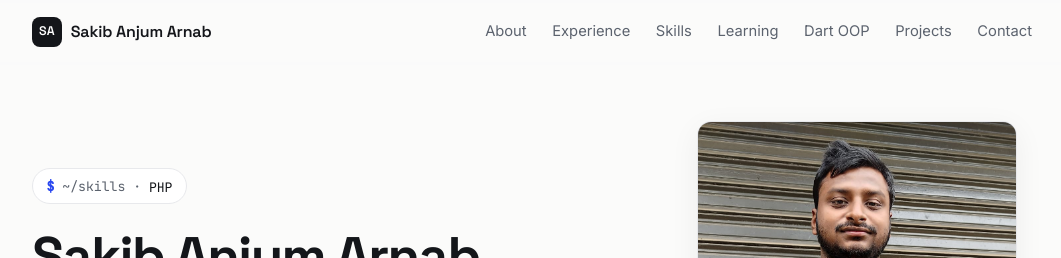
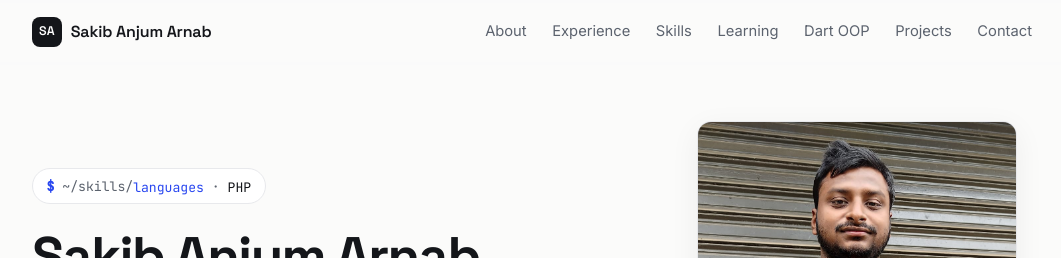
Before and after one commit to anjumArnab/me, a React (Vite) app: page / in a window 1280 px wide. Shown: the top 258 px of the page, without its empty margins (108-1169 px from the left). Built offline with nearby package versions, Linux system fonts and the light colour scheme.

Commit message:
rolling text effect updated

```diff
--- a/src/components/Hero.css
+++ b/src/components/Hero.css
@@ -42,6 +42,11 @@
   white-space: nowrap;
   color: var(--ink);
   animation: roll-up 0.45s cubic-bezier(0.2, 0.7, 0.2, 1);
+}
+
+/* Category path segment reads like a shell path */
+.roll--path .roll__word {
+  color: var(--accent);
 }
 
 @keyframes roll-up {
--- a/src/components/Hero.jsx
+++ b/src/components/Hero.jsx
@@ -1,15 +1,16 @@
 import { profile, links, skills } from '../data/portfolio'
 import { MailIcon, GitHubIcon, PinIcon } from './Icons'
-import RollingText from './RollingText'
+import RollingSkill from './RollingSkill'
 import meImg from '../assets/Me.jpg'
 import './Hero.css'
 
-// Core skills to roll through, with parentheticals trimmed for a tidy pill.
+// {path, word} pairs to roll through: category becomes the shell path,
+// skill becomes the value. Parentheticals trimmed for a tidy pill.
+const slug = (group) => group.toLowerCase().split(' ')[0]
+const clean = (item) => item.replace(/\s*\(.*\)/, '').trim()
 const rollingSkills = [
-  'flutter developer',
-  ...new Set(
-    skills.flatMap((s) => s.items).map((x) => x.replace(/\s*\(.*\)/, '').trim())
-  ),
+  { path: 'main', word: 'Flutter' },
+  ...skills.flatMap((g) => g.items.map((i) => ({ path: slug(g.group), word: clean(i) }))),
 ]
 
 export default function Hero() {
@@ -19,8 +20,8 @@ export default function Hero() {
         <div className="hero__col">
           {/* Terminal-style status line — the signature motif */}
           <p className="hero__status">
-            <span className="hero__prompt">$</span> ~/skills ·{' '}
-            <RollingText words={rollingSkills} />
+            <span className="hero__prompt">$</span>{' '}
+            <RollingSkill items={rollingSkills} />
           </p>
 
           <h1 className="hero__name">{profile.name}</h1>
--- /dev/null
+++ b/src/components/RollingSkill.jsx
@@ -0,0 +1,35 @@
+import { useEffect, useState } from 'react'
+
+// Rolls through {path, word} pairs, showing `~/skills/<path> · <word>`.
+// The path (category) and word (skill) roll together in sync.
+// Pauses on the first pair when the user prefers reduced motion.
+export default function RollingSkill({ items, interval = 1900 }) {
+  const [i, setI] = useState(0)
+
+  useEffect(() => {
+    const reduce = window.matchMedia?.('(prefers-reduced-motion: reduce)').matches
+    if (reduce || items.length <= 1) return
+    const id = setInterval(() => setI((v) => (v + 1) % items.length), interval)
+    return () => clearInterval(id)
+  }, [items, interval])
+
+  const cur = items[i]
+
+  return (
+    <>
+      ~/skills/
+      <span className="roll roll--path">
+        {/* keyed on the path so it only rolls when the category changes */}
+        <span className="roll__word" key={cur.path}>
+          {cur.path}
+        </span>
+      </span>
+      {' · '}
+      <span className="roll">
+        <span className="roll__word" key={i}>
+          {cur.word}
+        </span>
+      </span>
+    </>
+  )
+}
```
